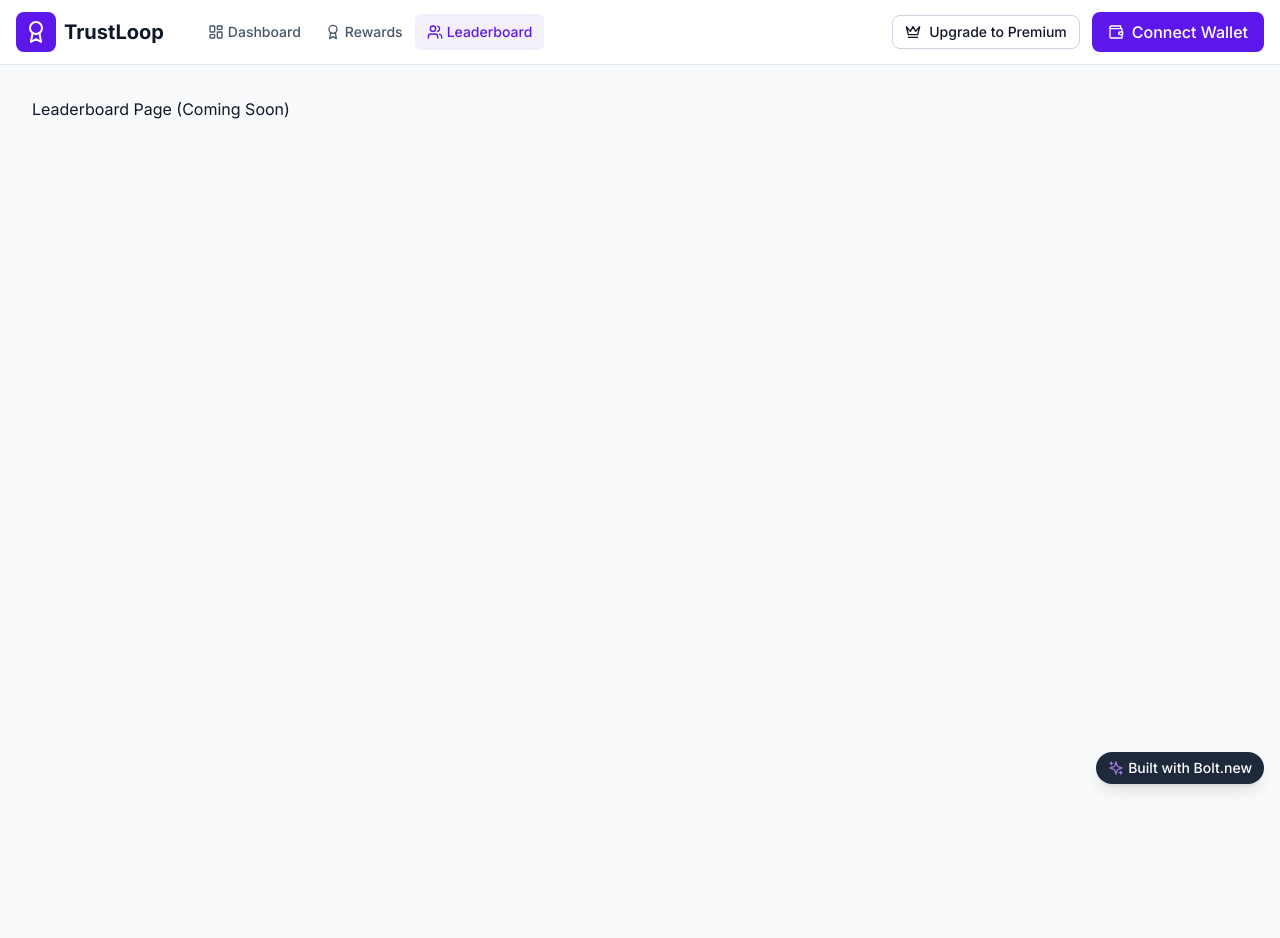
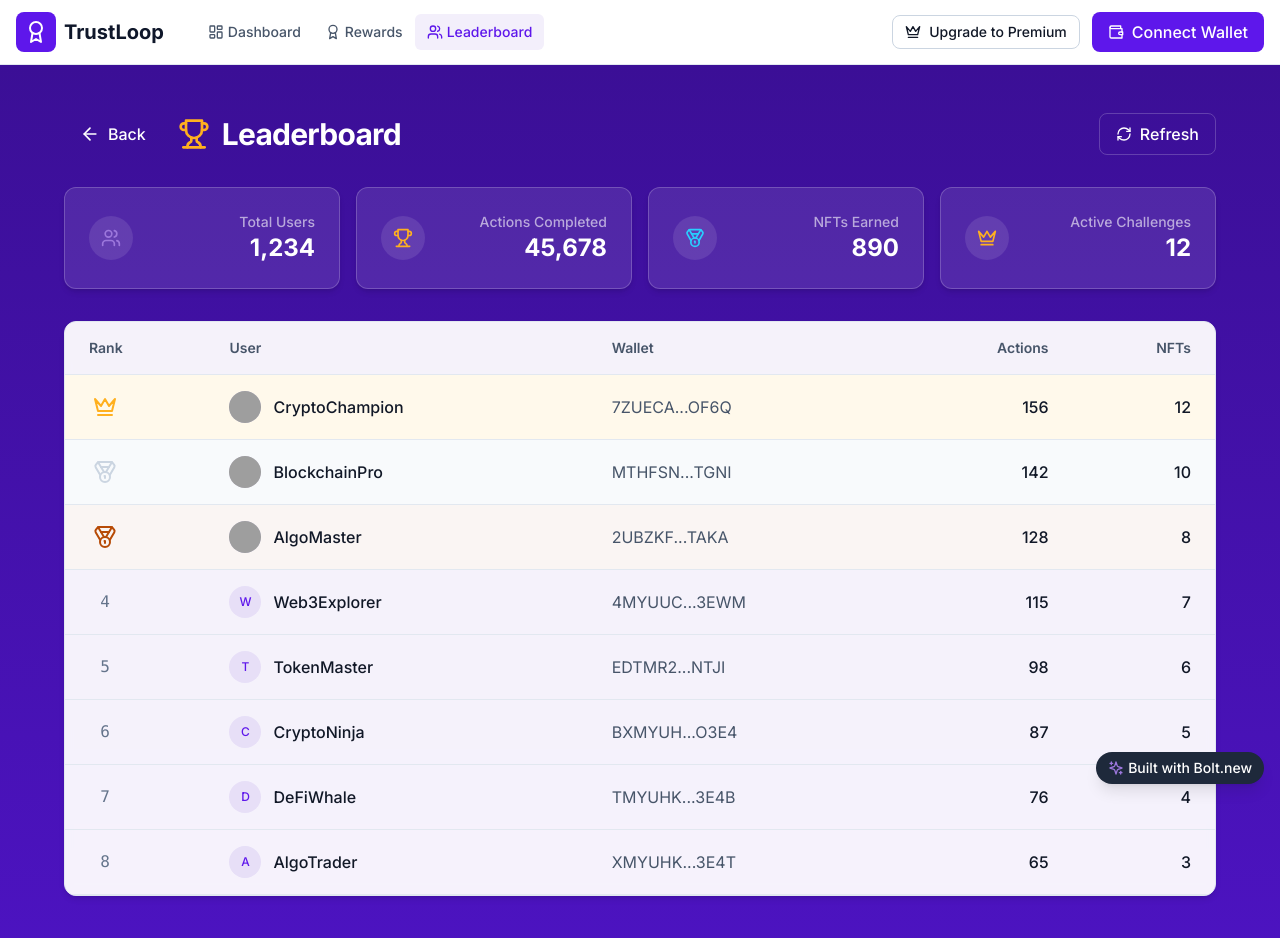
Before and after one commit to iam-dev/TrustLoop, a React (Vite) app: page /leaderboard in a window 1280 px wide. Shown: the top 938 px of the page. Before the commit the page ends 800 px from the top, so only its background shows below. Built offline with nearby package versions, Linux system fonts and the light colour scheme; grey boxes are pictures that could not be loaded; what @perawallet/connect would draw is missing.

Commit message:
Create Leaderboard Page

```diff
--- a/src/App.tsx
+++ b/src/App.tsx
@@ -4,6 +4,7 @@ import Header from './components/Header';
 import BoltBanner from './components/BoltBanner';
 import Landing from './pages/Landing';
 import Dashboard from './pages/Dashboard';
+import Leaderboard from './pages/Leaderboard';
 import useAuthStore from './store/useAuthStore';
 
 function App() {
@@ -51,7 +52,7 @@ function App() {
             />
             <Route
               path="/leaderboard"
-              element={<div className="container mx-auto p-8">Leaderboard Page (Coming Soon)</div>}
+              element={<Leaderboard />}
             />
             <Route path="*" element={<Navigate to="/" />} />
           </Routes>
--- /dev/null
+++ b/src/pages/Leaderboard.tsx
@@ -0,0 +1,271 @@
+import React, { useState, useEffect } from 'react';
+import { useNavigate } from 'react-router-dom';
+import {
+  Trophy,
+  Medal,
+  ArrowLeft,
+  RefreshCw,
+  Crown,
+  Users
+} from 'lucide-react';
+import Avatar from '../components/ui/Avatar';
+import Button from '../components/ui/Button';
+import { Card, CardContent } from '../components/ui/Card';
+import { formatAddress } from '../lib/utils';
+
+interface LeaderboardEntry {
+  id: string;
+  rank: number;
+  username: string;
+  address: string;
+  actionsCompleted: number;
+  nftsEarned: number;
+  avatarUrl?: string;
+}
+
+// Mock leaderboard data
+const mockLeaderboard: LeaderboardEntry[] = [
+  {
+    id: '1',
+    rank: 1,
+    username: 'CryptoChampion',
+    address: '7ZUECA7HFLZTXENRV24SHLU4AVPUTMTTDUFUBNBD64C73F3UHRTHAIOF6Q',
+    actionsCompleted: 156,
+    nftsEarned: 12,
+    avatarUrl: 'https://images.pexels.com/photos/7242908/pexels-photo-7242908.jpeg?auto=compress&cs=tinysrgb&w=150'
+  },
+  {
+    id: '2',
+    rank: 2,
+    username: 'BlockchainPro',
+    address: 'MTHFSNXBMBD4U4BJFXFSPBYJTH5OYPBHHOT5FUGP7HETE3MHILHVPGTGNI',
+    actionsCompleted: 142,
+    nftsEarned: 10,
+    avatarUrl: 'https://images.pexels.com/photos/7242756/pexels-photo-7242756.jpeg?auto=compress&cs=tinysrgb&w=150'
+  },
+  {
+    id: '3',
+    rank: 3,
+    username: 'AlgoMaster',
+    address: '2UBZKFR6RCZL7R24ZG327VKPTPJUPFM6WTG7PJG2ZJLU234F5RGXFLTAKA',
+    actionsCompleted: 128,
+    nftsEarned: 8,
+    avatarUrl: 'https://images.pexels.com/photos/7242976/pexels-photo-7242976.jpeg?auto=compress&cs=tinysrgb&w=150'
+  },
+  {
+    id: '4',
+    rank: 4,
+    username: 'Web3Explorer',
+    address: '4MYUUCHV2NWWX6U4WQWH7IQHP2BRGX7EWHPN6ASEQJWT7G5QIWYVXS3EWM',
+    actionsCompleted: 115,
+    nftsEarned: 7
+  },
+  {
+    id: '5',
+    rank: 5,
+    username: 'TokenMaster',
+    address: 'EDTMR2QKKHWMHXRDAY2GZXP4LXWSQB2ZZZH6SD64XMICQXKQWWVDFHNTJI',
+    actionsCompleted: 98,
+    nftsEarned: 6
+  },
+  {
+    id: '6',
+    rank: 6,
+    username: 'CryptoNinja',
+    address: 'BXMYUHK3Z7WXGD4WCKM7GGKSHWBK5YMPN5VWMCDR5QHUZWV3QVLZS2O3E4',
+    actionsCompleted: 87,
+    nftsEarned: 5
+  },
+  {
+    id: '7',
+    rank: 7,
+    username: 'DeFiWhale',
+    address: 'TMYUHK3Z7WXGD4WCKM7GGKSHWBK5YMPN5VWMCDR5QHUZWV3QVLZS2O3E4B',
+    actionsCompleted: 76,
+    nftsEarned: 4
+  },
+  {
+    id: '8',
+    rank: 8,
+    username: 'AlgoTrader',
+    address: 'XMYUHK3Z7WXGD4WCKM7GGKSHWBK5YMPN5VWMCDR5QHUZWV3QVLZS2O3E4T',
+    actionsCompleted: 65,
+    nftsEarned: 3
+  }
+];
+
+const Leaderboard: React.FC = () => {
+  const navigate = useNavigate();
+  const [leaderboard, setLeaderboard] = useState<LeaderboardEntry[]>(mockLeaderboard);
+  const [isRefreshing, setIsRefreshing] = useState(false);
+
+  const refreshLeaderboard = async () => {
+    setIsRefreshing(true);
+    // Simulate API call delay
+    await new Promise(resolve => setTimeout(resolve, 1000));
+    setIsRefreshing(false);
+  };
+
+  const getRankIcon = (rank: number) => {
+    switch (rank) {
+      case 1:
+        return <Crown className="h-6 w-6 text-warning-400" />;
+      case 2:
+        return <Medal className="h-6 w-6 text-surface-300" />;
+      case 3:
+        return <Medal className="h-6 w-6 text-warning-700" />;
+      default:
+        return <span className="text-surface-500 font-mono">{rank}</span>;
+    }
+  };
+
+  const getRowStyle = (rank: number) => {
+    switch (rank) {
+      case 1:
+        return 'bg-warning-50';
+      case 2:
+        return 'bg-surface-50';
+      case 3:
+        return 'bg-warning-50/50';
+      default:
+        return '';
+    }
+  };
+
+  return (
+    <div className="min-h-screen bg-gradient-to-b from-primary-900 to-primary-800 py-12 px-4">
+      <div className="container mx-auto max-w-6xl">
+        {/* Header */}
+        <div className="flex flex-col sm:flex-row items-center justify-between mb-8 text-white">
+          <div className="flex items-center mb-4 sm:mb-0">
+            <Button
+              variant="ghost"
+              onClick={() => navigate('/dashboard')}
+              className="mr-4 text-white hover:bg-white/10"
+              leftIcon={<ArrowLeft size={20} />}
+            >
+              Back
+            </Button>
+            <h1 className="text-3xl font-bold flex items-center">
+              <Trophy className="h-8 w-8 mr-3 text-warning-400" />
+              Leaderboard
+            </h1>
+          </div>
+
+          <Button
+            variant="outline"
+            onClick={refreshLeaderboard}
+            isLoading={isRefreshing}
+            className="border-white/20 text-white hover:bg-white/10"
+            leftIcon={<RefreshCw size={16} className={isRefreshing ? 'animate-spin' : ''} />}
+          >
+            Refresh
+          </Button>
+        </div>
+
+        {/* Stats Cards */}
+        <div className="grid grid-cols-1 sm:grid-cols-2 lg:grid-cols-4 gap-4 mb-8">
+          <StatCard
+            icon={<Users className="h-5 w-5 text-primary-400" />}
+            label="Total Users"
+            value="1,234"
+          />
+          <StatCard
+            icon={<Trophy className="h-5 w-5 text-warning-400" />}
+            label="Actions Completed"
+            value="45,678"
+          />
+          <StatCard
+            icon={<Medal className="h-5 w-5 text-accent-400" />}
+            label="NFTs Earned"
+            value="890"
+          />
+          <StatCard
+            icon={<Crown className="h-5 w-5 text-warning-400" />}
+            label="Active Challenges"
+            value="12"
+          />
+        </div>
+
+        {/* Leaderboard Table */}
+        <Card className="overflow-hidden bg-white/95 backdrop-blur-sm">
+          <CardContent className="p-0">
+            <div className="overflow-x-auto">
+              <table className="w-full">
+                <thead>
+                  <tr className="border-b border-surface-200">
+                    <th className="px-6 py-4 text-left text-sm font-semibold text-surface-600">Rank</th>
+                    <th className="px-6 py-4 text-left text-sm font-semibold text-surface-600">User</th>
+                    <th className="px-6 py-4 text-left text-sm font-semibold text-surface-600 hidden sm:table-cell">Wallet</th>
+                    <th className="px-6 py-4 text-right text-sm font-semibold text-surface-600">Actions</th>
+                    <th className="px-6 py-4 text-right text-sm font-semibold text-surface-600">NFTs</th>
+                  </tr>
+                </thead>
+                <tbody>
+                  {leaderboard.map((entry) => (
+                    <tr
+                      key={entry.id}
+                      className={`border-b border-surface-200 hover:bg-surface-50 transition-colors ${getRowStyle(entry.rank)}`}
+                    >
+                      <td className="px-6 py-4">
+                        <div className="flex items-center justify-center w-8 h-8">
+                          {getRankIcon(entry.rank)}
+                        </div>
+                      </td>
+                      <td className="px-6 py-4">
+                        <div className="flex items-center">
+                          <Avatar
+                            src={entry.avatarUrl}
+                            fallback={entry.username.substring(0, 2)}
+                            size="sm"
+                            className="mr-3"
+                          />
+                          <span className="font-medium">{entry.username}</span>
+                        </div>
+                      </td>
+                      <td className="px-6 py-4 hidden sm:table-cell text-surface-600">
+                        {formatAddress(entry.address)}
+                      </td>
+                      <td className="px-6 py-4 text-right font-medium">
+                        {entry.actionsCompleted.toLocaleString()}
+                      </td>
+                      <td className="px-6 py-4 text-right font-medium">
+                        {entry.nftsEarned.toLocaleString()}
+                      </td>
+                    </tr>
+                  ))}
+                </tbody>
+              </table>
+            </div>
+          </CardContent>
+        </Card>
+      </div>
+    </div>
+  );
+};
+
+interface StatCardProps {
+  icon: React.ReactNode;
+  label: string;
+  value: string;
+}
+
+const StatCard: React.FC<StatCardProps> = ({ icon, label, value }) => {
+  return (
+    <Card className="bg-white/10 border-white/20">
+      <CardContent className="p-6">
+        <div className="flex items-center justify-between">
+          <div className="rounded-full bg-white/10 p-3">
+            {icon}
+          </div>
+          <div className="text-right">
+            <p className="text-sm font-medium text-white/60">{label}</p>
+            <p className="text-2xl font-bold text-white">{value}</p>
+          </div>
+        </div>
+      </CardContent>
+    </Card>
+  );
+};
+
+export default Leaderboard;
```
Also changed, not shown: prompts/05312025_LEADERBORD.md (added).
